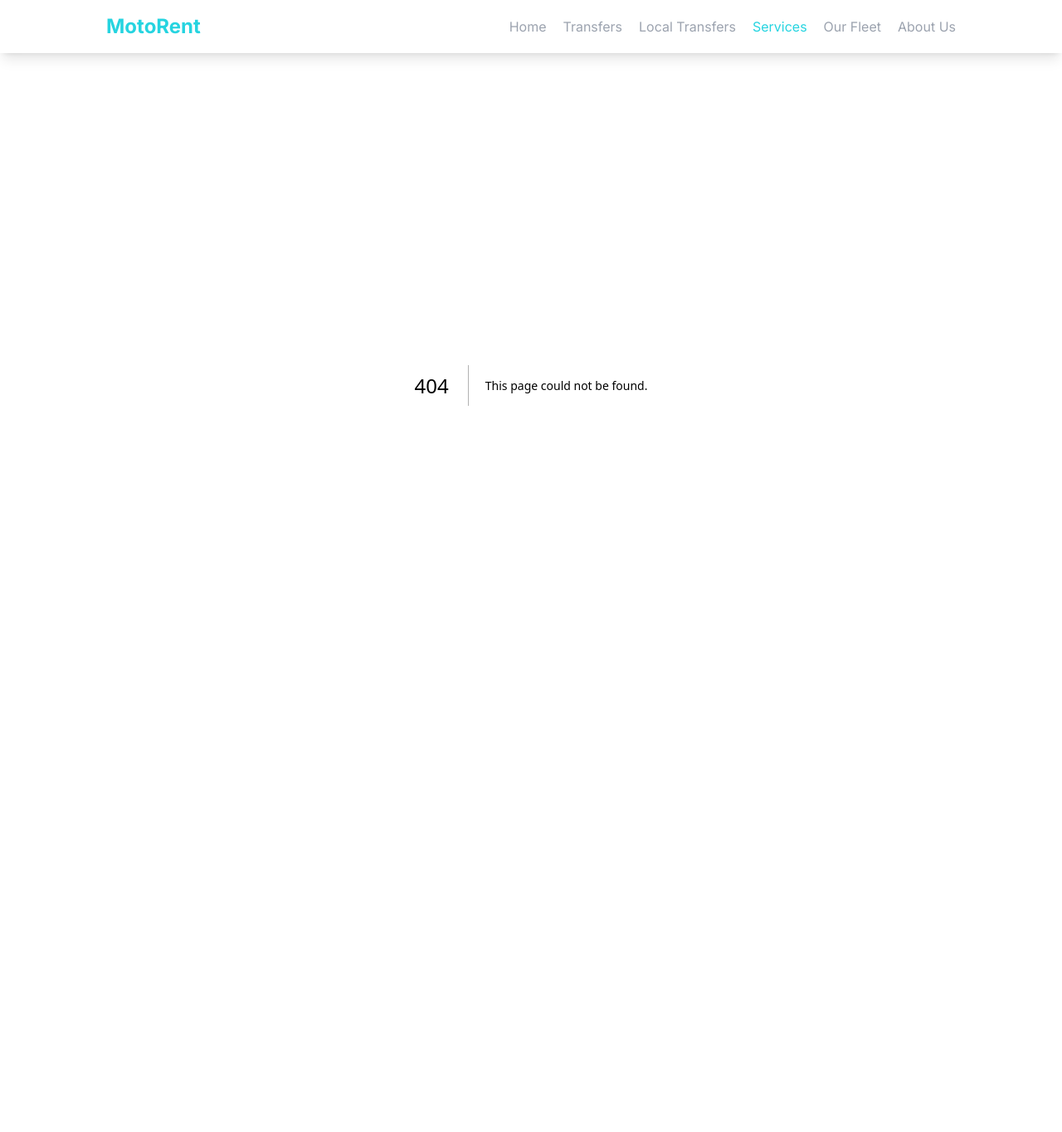
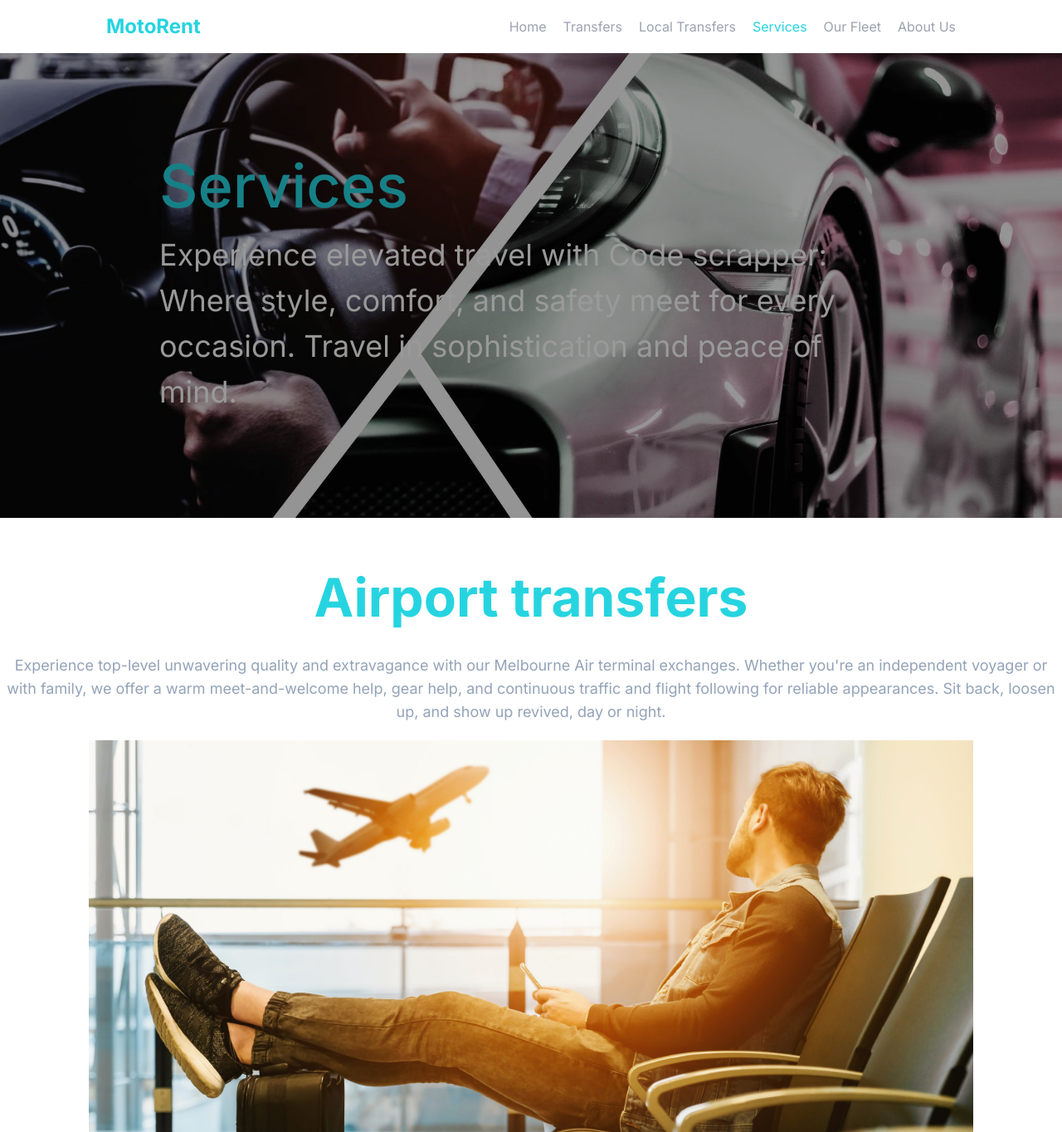
Before and after one commit to Vinayak-Anand/MotoRent, a Next.js app: page /services in a window 1280 px wide. Before the commit this address had no page. Shown: the top 1364 px of the page at 83% size. Before the commit the page ends 864 px from the top, so only its background shows below. Built offline with nearby package versions, Linux system fonts and the light colour scheme.

Commit message:
implement Services page

```diff
--- a/src/app/local/page.jsx
+++ b/src/app/local/page.jsx
@@ -0,0 +1,45 @@
+import Banners from "@/components/Banners";
+import Subfooter from "@/components/SubFooter";
+import React from "react";
+
+const Local = () => {
+  return (
+    <div>
+      <Banners
+        img="/local-banner.jpg"
+        title="Local Transfers"
+        text="Add to the memories on your big day with Code scrapper"
+      />
+      <div className="max-w-[1150px] mx-4 lg:mx-auto my-10">
+        <div className="grid grid-cols-1 lg:grid-cols-2 gap-10">
+          <div>
+            <h1 className="text-third-color text-4xl font-bold mb-10">
+              Local Car Services
+            </h1>
+            <p className="leading-6 text-lg text-slate-400">
+              At Limolux, we comprehend the meaning of a vehicle administration
+              for your big day. <br />
+              <br />
+              Our wedding vehicles are carefully ready for an immaculate
+              appearance, and we{"'"}ll design your course to guarantee
+              dependability. We understand the importance of the finer details,
+              so feel free to enlighten us if you desire any extras, such as
+              enhancements, to elevate your journey{"'"}s delight. <br />
+              <br />
+              Customize your experience with us and make every ride truly
+              exceptional.
+            </p>
+          </div>
+          <img src="/local.jpeg" className="w-full h-full" alt="" />
+        </div>
+        <h2 className="text-center text-md md:text-4xl text-slate-500 my-16">
+          Whether you seek lavish indulgence or spacious versatility, our
+          versatile fleet ensures the ideal ride for every event.
+        </h2>
+      </div>
+      <Subfooter />
+    </div>
+  );
+};
+
+export default Local;
--- /dev/null
+++ b/src/app/services/page.jsx
@@ -0,0 +1,27 @@
+import Banners from "@/components/Banners";
+import Service from "@/components/Service";
+import Subfooter from "@/components/SubFooter";
+import { serviceList } from "@/constants/appdata";
+import React from "react";
+
+const Services = () => {
+  return (
+    <div>
+      <Banners
+        img="/service-banner.jpg"
+        title="Services"
+        text="Experience elevated travel with Code scrapper: Where style, comfort, and safety meet for every occasion. Travel in sophistication and peace of mind."
+      />
+      <div className="mb-5">
+        {serviceList?.map((service, index) => (
+          <div key={index}>
+            <Service service={service} />
+          </div>
+        ))}
+      </div>
+      <Subfooter />
+    </div>
+  );
+};
+
+export default Services;
--- /dev/null
+++ b/src/components/Banners.jsx
@@ -0,0 +1,25 @@
+import React from "react";
+
+const Banners = ({ img, title, text, backgroundColor = "#f5f5f5" }) => {
+  return (
+    <div className="">
+      <div
+        className="h-[30vh] lg:h-[70vh] bg-no-repeat bg-center bg-cover relative flex justify-center items-center"
+        style={{ backgroundImage: `url(${img})`, backgroundColor }}
+      >
+        <div className="content-[''] absolute top-0 right-0 bottom-0 left-0 bg-[rgba(0,0,0,0.2)] bg-black opacity-40"></div>
+
+        <div className="w-full lg:w-[70%] text-white">
+          <h1 className="text-2xl lg:text-7xl font-medium text-third-color mb-2 lg:mb-5">
+            {title}
+          </h1>
+          <h2 className="text-lg md:text-4xl leading-6 md:leading-[55px]">
+            {text}
+          </h2>
+        </div>
+      </div>
+    </div>
+  );
+};
+
+export default Banners;
--- /dev/null
+++ b/src/components/Service.jsx
@@ -0,0 +1,39 @@
+"use client";
+import React from "react";
+import { motion } from "framer-motion";
+import { staggerContainer } from "@/constants/motion";
+import TitleText from "./TitleText";
+import styles from "@/constants/styles";
+
+const Service = ({ service }) => {
+  return (
+    <section className="">
+      <motion.div
+        variants={staggerContainer}
+        initial="hidden"
+        whileInView="show"
+        viewport={{ once: false, amount: 0.25 }}
+        className={`${styles.innerWidth} grid grid-cols-1 mt-10 mx-auto gap-5`}
+      >
+        <TitleText title={service.title} />
+        <motion.div
+          variants={service.variant1}
+          className="flex justify-center items-center flex-col"
+        >
+          <p className="font-normal text-sm lg:text-lg text-slate-400 text-center leading-6 w-full max-w-7xl mb-5">
+            {service.text}
+          </p>
+          <div className="w-11/12 lg:w-10/12">
+            <img
+              src={service.img}
+              className="w-full h-full object-contain"
+              alt=""
+            />
+          </div>
+        </motion.div>
+      </motion.div>
+    </section>
+  );
+};
+
+export default Service;
```
Also changed, not shown: public/service-banner.jpg (added), public/sightseeing.jpg (added).
